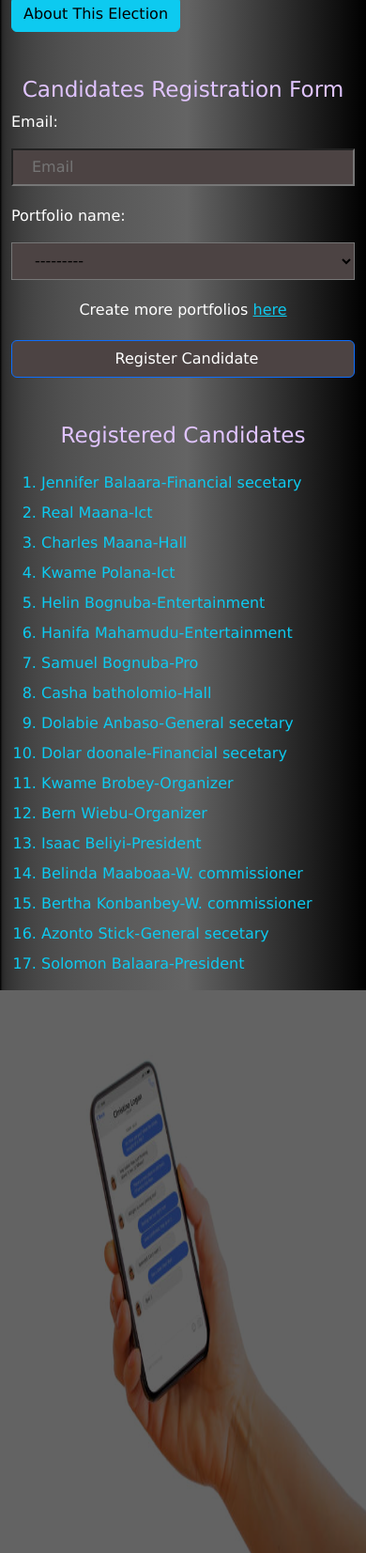
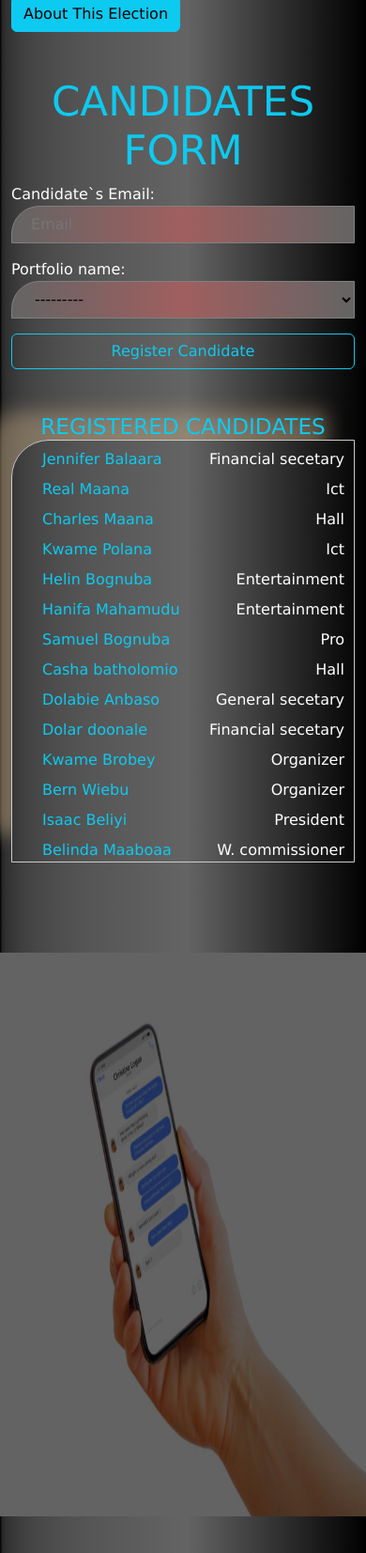
Before and after one commit to balaara-teck/voting_system, a Django app: page /candidates/37 in a window 390 px wide. Shown: the part 104-1757 px from the top of the page at 94% size. Run offline with Django 5.2, Linux system fonts and the light colour scheme; a user stored in the database is signed in; data comes from the database, SQL or seed files in the repository; both versions use the stored data as it was after the commit; some libraries are stand-ins or nearby versions.

Commit message:
implement the candidate user interface

```diff
--- a/base_app/forms.py
+++ b/base_app/forms.py
@@ -37,7 +37,7 @@ class CandidateForm(forms.ModelForm):
     class Meta:
         model = CandidateModel
         fields = ["email","portfolio_name"]
-    email = forms.CharField(label='Email', widget=forms.EmailInput(attrs={'placeholder': 'Email'}))
+    email = forms.CharField(label='Candidate`s Email', widget=forms.EmailInput(attrs={'placeholder': 'Email'}))
 
 class AccessElectionForm(forms.ModelForm):
     class Meta:
--- a/base_app/views.py
+++ b/base_app/views.py
@@ -43,7 +43,6 @@ class AccessElectionView(View):
                 self.request.session['email'] = email
                 return redirect('start_voting')
         return render(request, self.template_name, {'form': form})
-
 
 class StartVotingView(View):
     template_name = "start_voting.html"
@@ -106,7 +105,6 @@ class StartVotingView(View):
         request.session[voter_id] = request.session.get(voter_id, 0) + 1
         return redirect('start_voting')
 
-
 def home(request):
    c_election = request.session.get('election_name')
    portfolios = PortfolioModel.objects.all()
@@ -129,19 +127,19 @@ class CandidateView(CreateView):
         form = self.form_class()
         pk = self.kwargs.get("pk")
         election = get_object_or_404(ElectorialCommissionOfficerModel,user=self.request.user,id=pk)
-        voters = len(VoterRegistrationModel.objects.filter(election_name=election))
+        no_of_voters = len(VoterRegistrationModel.objects.filter(election_name=election))
         form.fields["portfolio_name"].queryset = PortfolioModel.objects.filter(election_name=election)
         candidates= CandidateModel.objects.filter(election_name=election)
-        return render(request, self.template_name, {"form": form, "candidates":candidates,"election":election,"voters":voters})
+        return render(request, self.template_name, {"form": form, "candidates":candidates,"election":election,"no_of_voters":no_of_voters,"template_name":self.template_name})
 
     def form_valid(self, form):
         pk = self.kwargs.get("pk")
         election = get_object_or_404(ElectorialCommissionOfficerModel,user=self.request.user,id=pk)
-        voters = len(VoterRegistrationModel.objects.filter(election_name=election))
+        no_of_voters = len(VoterRegistrationModel.objects.filter(election_name=election))
         if not VoterRegistrationModel.objects.filter(election_name=election,email=form.instance.email).exists():
             form.add_error("email","Candidate must be a registered voter!")
             candidates = CandidateModel.objects.filter(election_name=election)
-            return render(self.request, self.template_name, {"form": form, "candidates": candidates,"election":election,"voters":voters})
+            return render(self.request, self.template_name, {"form": form, "candidates": candidates,"election":election,"no_of_voters":no_of_voters,"template_name":self.template_name})
 
         form.instance.election_name = get_object_or_404(ElectorialCommissionOfficerModel,user=self.request.user, id=pk)
         form.instance.candidate = get_object_or_404(
@@ -156,13 +154,12 @@ class CandidateView(CreateView):
             ).exists():
             form.add_error("email","This candidate has already been registered!")
             candidates = CandidateModel.objects.filter(election_name=election)
-            return render(self.request, self.template_name, {"form": form, "candidates": candidates,"election":election,"voters":voters})
+            return render(self.request, self.template_name, {"form": form, "candidates": candidates,"election":election,"no_of_voters":no_of_voters,"template_name":self.template_name})
 
         elif CandidateModel.objects.filter(email=form.instance.email).exists():
             form.add_error("email","One candidate cannot register for two portfolios!")
             candidates = CandidateModel.objects.filter(election_name=election)
-            return render(self.request, self.template_name, {"form": form, "candidates": candidates,"election":election,"voters":voters})
-
+            return render(self.request, self.template_name, {"form": form, "candidates": candidates,"election":election,"no_of_voters":no_of_voters,"template_name":self.template_name})
         return super(CandidateView,self).form_valid(form)
 
     def get_success_url(self):
@@ -181,7 +178,8 @@ class PortfolioView(CreateView):
         election = get_object_or_404(ElectorialCommissionOfficerModel,user=self.request.user,id=pk)
         context["portfolios"] = PortfolioModel.objects.filter(election_name=election)
         context["election"] = election
-        context["voters"] = len(VoterRegistrationModel.objects.filter(election_name=election))
+        context["no_of_voters"] = len(VoterRegistrationModel.objects.filter(election_name=election))
+        context["template_name"] = "portfolio.html"
         return context
 
     def form_valid(self, form):
@@ -192,12 +190,12 @@ class PortfolioView(CreateView):
         if PortfolioModel.objects.filter(election_name=election,portfolio_name=form.instance.portfolio_name).exists():
             form.add_error("portfolio_name","This portfolio already exist")
             return self.form_invalid(form)
+
         return super().form_valid(form)
 
     def get_success_url(self) -> str:
         pk = self.kwargs.get("pk")
         return reverse("portfolios",kwargs={"pk":pk})
-
 
 class VoterRegisterView(LoginRequiredMixin, View):
     form_class = VoterRegisterationForm
@@ -248,8 +246,14 @@ class ElectorialCommissionOfficerView(LoginRequiredMixin, CreateView):
     def form_valid(self, form):
         form.instance.user = self.request.user
         form.instance.election_name = form.instance.election_name.upper()
-        if ElectorialCommissionOfficerModel.objects.filter(election_name=form.instance.election_name).exists():
-            form.add_error('election_name', f'{self.request.user.username.capitalize()}, an election account with the name "{form.instance.election_name}" exists')
+        if len(form.instance.election_name) < 3:
+            form.add_error('election_name', f"{self.request.user.username.capitalize()}, at least three characters are required for election's name")
+            return self.form_invalid(form)
+        elif ElectorialCommissionOfficerModel.objects.filter(election_name=form.instance.election_name).exists():
+            form.add_error('election_name', f'{self.request.user.username.capitalize()}, an election account with the name "{form.instance.election_name}" already exists')
+            return self.form_invalid(form)
+        elif len(ElectorialCommissionOfficerModel.objects.filter(user=self.request.user)) >= 5:
+            form.add_error('election_name', f"{self.request.user.username.capitalize()}, you can't have more than five election. Cosinder deleting one.")
             return self.form_invalid(form)
         return super().form_valid(form)
 
--- a/static/index.css
+++ b/static/index.css
@@ -197,96 +197,144 @@ header {
 /* end for my_voters.html */
 
 /* styling for portfolio.html */
-.portfolio {
+.new-portfolio {
+    max-width: 400px;
+    margin: 0 auto;
     display: flex;
     flex-direction: column;
 }
 
-.portfolio p input {
+.new-portfolio input {
     width: 100%;
-    background-color: rgb(53, 36, 36);
-    margin: auto auto;
+    background:linear-gradient(90deg, rgb(100, 100, 100),black,rgb(100, 100, 100));
     height: 35px;
-    border-radius:10px;
-    border: 1px solid white;
-    padding-left: 10px;
+    padding-left:10px;
 }
 
-.portfolio .create-portfolio {
-    background-color: green;
-    color: white;
-    width: 70%;
-    margin: auto auto;
-    border-radius: 20px;
-    border: 1px solid;
-    padding-left: 30px;
-}
-.portfolio .create-portfolio:hover {
-    width: 80%;
-    height: 30px;
+.old-portfolio a {
+    text-decoration: none;
+    color: aquamarine;
+
 }
 
-.portfolios li {
-    color: beige;
-}
-.portfolio-header,.candidate-div h3 {
-    color: rgb(224, 196, 255);
+.old-portfolio {
+    margin: auto auto;
+    max-width: 350px;
+    padding-left: 20px;
 }
 
-.portfolios {
+.no-portfolio {
+    height: 150px;
+    border:2px white solid;
+    border-radius: 50%;
     display: flex;
-    flex-wrap: wrap;
-    column-gap: 30px;
+    justify-content: center;
+    align-items: center;
+    background: linear-gradient(90deg, rgb(100, 100, 100),black,rgb(100, 100, 100));
+}
+
+.no-portfolio:hover {
+    background: linear-gradient(90deg,black, rgb(100, 100, 100),rgb(100, 100, 100),black);
+    font-size: larger;
 }
 
 /* end of portfolio.html styling */
+/* styling voter-identifier.html */
+
+.voter-identifier-main {
+    background-image: url("images/image3.avif");
+}
+
+.voter-credentials-form {
+    display: flex;
+    flex-direction: column;
+    max-width: 300px;
+    margin: 0 auto 150px auto;
+    border: 1px white solid;
+    padding: 10px 20px;
+    background:  linear-gradient(90deg, rgb(100, 100, 100),black,rgb(100, 100, 100));
+    box-shadow: -24px -23px 34px black;
+    border-top-left-radius: 20px;
+    border-top-right-radius: 20px;
+
+}
+
+.voter-credentials-form .field {
+    padding: 5px;
+}
+
+.voter-credentials-form .field:hover {
+    border-left: 3px rgb(245, 179, 200) solid;
+    border-top: 3px white solid;
+    border-right: 3px rgb(245, 179, 200) solid;
+}
+
+.voter-credentials-form input {
+    width: 100%;
+    height: 30px;
+    background-color: black;
+    font-weight: bold;
+    padding-left: 15px;
+}
+
+
+/* end of voter-identifier.html */
 
 /* styling of candidate.html */
 .candidate-form {
     display: flex;
     flex-direction: column;
-    row-gap: 20px;
+    max-width: 400px;
+    margin: 0 auto;
+
 }
 
 .candidate-form input, .candidate-form select {
     width: 100%;
+    border:1px gray solid;
+    border-top-left-radius: 30px;
     height: 40px;
     padding-left: 20px;
-    background-color: rgb(76, 67, 67);
+    background:linear-gradient(90deg, rgb(100, 100, 100),rgb(160, 95, 95),rgb(100, 100, 100));
 }
 
-.candidate-div h3{
+.candidate-form option {
+    color: rgb(255, 225, 0);
+    background-color: black;
+}
+.candidates {
+    display: flex;
+    justify-content: space-between;
+}
 
+.candidates:hover {
+   border: 1px gray solid;
 }
-/* end fo candidate.html */
-/* beginning of index.html */
 
-#voter {
-    display: none;
-    max-width: 300px;
-    position: fixed;
-    top: auto;
-    bottom: auto;
-    left: 30%;
-    right: 30%;
+.scrollable-div {
+    white-space: nowrap;
+}
 
+.scrollable-div,.scrollable {
+    height: 450px;;
+    max-width: 400px;
+    margin: 0 auto;
+    overflow-y: auto;
+    border: 1px solid #ccc;
+    padding-right:10px;
+    border-top-left-radius: 40px;
+    box-shadow: -30px -30px 20px rgba(213, 183, 139,.4);
 
 }
 
-.vform {
-    display: flex;
-    flex-direction: column;
-    background-color: rgb(89, 78, 78);
-    color: beige;
-    z-index: 100;
-    border: 1px solid gainsboro;
-    padding:15px
-}
 
-.vform input {
-    width: 100%;
-}
 
+
+/* end fo candidate.html */
+/* styling of index.html */
+
+
+/* end of styling of index.html */
 /* footer styling */
 
 .site-summary {
--- a/templates/candidate.html
+++ b/templates/candidate.html
@@ -13,43 +13,42 @@
     <div class="mb-5">
         {%include 'explore.html'%}
     </div>
-    <div class="container candidate-div">
-        <div class="row">
-          <div class="col-md-6 candidate-div">
-            <h3 class="text-center">Candidates Registration Form</h3>
+    <div class="container">
+        <div class="row mb-5">
+          <div class="col-12 col-lg-6 candidate-form-holder">
+            <h3 class="text-center text-info display-1">CANDIDATES FORM</h3>
             <form method="POST" class="candidate-form">
               {% csrf_token %}
               {% for field in form %}
-              <div class="form-group">
                 {% if field.errors %}
                   {% for error in field.errors %}
-                  <div class="alert alert-danger text-center" role="alert">
+                  <div class="alert alert-danger text-center m-0 p-0" role="alert">
                      {{error}}
                   </div>
                   {% endfor %}
                 {% endif %}
-                <p class="text-white">{{ field.label_tag }}</p>
-                {{ field }}
-              </div>
+                <p class="text-white m-0 p-0">{{ field.label_tag }}</p>
+                <p class="m-0 pb-3">{{ field }}</p>
               {% endfor %}
-              <p style="margin:0 auto;" class="text-white ">Create more portfolios <a class="text-info mt-0" href="{% url 'portfolios' election.id %}">here</a></p>
-              <input type="submit" value="Register Candidate" class="btn btn-primary mb-5">
+              <button class="btn btn-outline-info">Register Candidate</button>
             </form>
           </div>
-          <div class="col-md-6">
-            <h3 class="text-center">Registered Candidates</h3>
+          <div class="col-12 col-lg-6 mb-5 mt-5 m-lg-0">
+            <h3 class="text-center text-info mb-0">REGISTERED CANDIDATES</h3>
             {% if candidates%}
-            <ol class="mt-4">
+            <div class="scrollable-div mt-0">
+            <ol class="mt-0">
               {% for candidate in candidates reversed %}
               <li class="candidates text-info mt-2">
-                {{ candidate.candidate.first_name }} {{ candidate.candidate.last_name }}-{{ candidate.portfolio_name.portfolio_name }}
+                <span>{{ candidate.candidate.first_name }} {{ candidate.candidate.last_name }}</span>
+                 <span class="text-white">{{ candidate.portfolio_name.portfolio_name }}</span>
               </li>
               {% endfor %}
             </ol>
+            </div>
             {%else%}
-             <div>
-                <p class="text-center text-white">You have no candidate for this election</p>
-                <p class="text-center text-white">You can register them <a href="{% url 'candidates' election.id%}">here</a></p>
+             <div class="scrollable">
+                <h3 class="text-center text-warning pt-5">You Have No Candidate For This Election</h3>
              </div>
             {%endif%}
           </div>
--- a/templates/explore.html
+++ b/templates/explore.html
@@ -36,7 +36,7 @@
         <div class="col d-none d-md-inline text-center text-white">
             {%if template == "my_voters.html"%}
             <strong>
-                <a href="{% url 'voter_register' election.id %}" class="text-info text-decoration-none">
+                <a href="{% url 'voter_register' election.id %}" class="text-white text-decoration-none">
                 Register Voter</a>
             </strong>
             {%else%}
@@ -51,14 +51,26 @@
             <a href="{% url 'my_elections' %}" class="text-decoration-none text-info"><strong>Switch Election</strong></a>
         </div>
         <div class="col d-none d-md-inline text-center">
+            {% if template_name == "portfolio.html" %}
+            <a class="text-decoration-none text-info" href="{% url 'voter_register' election.id %}">
+                <strong class="text-white">Register Voter</strong>
+                </a>
+            {%else%}
             <a class="text-decoration-none text-info" href="{% url 'portfolios' election.id %}">
             <strong class="text-info">Create Portfolios</strong>
             </a>
+            {%endif%}
         </div>
         <div class="col d-none d-md-inline text-center">
+            {%if template_name == "candidate.html" %}
+            <a class="text-decoration-none text-info" href="{% url 'voter_register' election.id %}">
+                <strong class="text-white">Register Voter</strong>
+            </a>
+            {%else%}
             <a class="text-decoration-none text-info" href="{% url 'candidates' election.id %}">
                 <strong class="text-info">Register Candidates</strong>
             </a>
+            {%endif%}
         </div>
         <div class="col d-none d-md-inline text-center">
             <strong class="text-info">Start Voting</strong>
--- a/templates/my_elections.html
+++ b/templates/my_elections.html
@@ -46,7 +46,7 @@
               {%endif%}
             {{ field }}
             {% endfor %}
-            <p class="text-info mb-0 mt-3"><strong class="text-light">Note!</strong> After an election is created, means whatever you do is identified by that election</p>
+            <p class="text-info mb-0 mt-3"><strong class="text-light">Note!</strong> After an election is created,   whatever you do is identified by that election</p>
             <button type="submit" class="btn btn-outline-light mt-3">Create</button>
           </form>
         </div>
```
Also changed, not shown: templates/portfolio.html (+29 -21 lines), templates/voter-identifier.html (+39 -8 lines), db.sqlite3, static/images/image3.avif (added), static/images/image4.avif (added).
